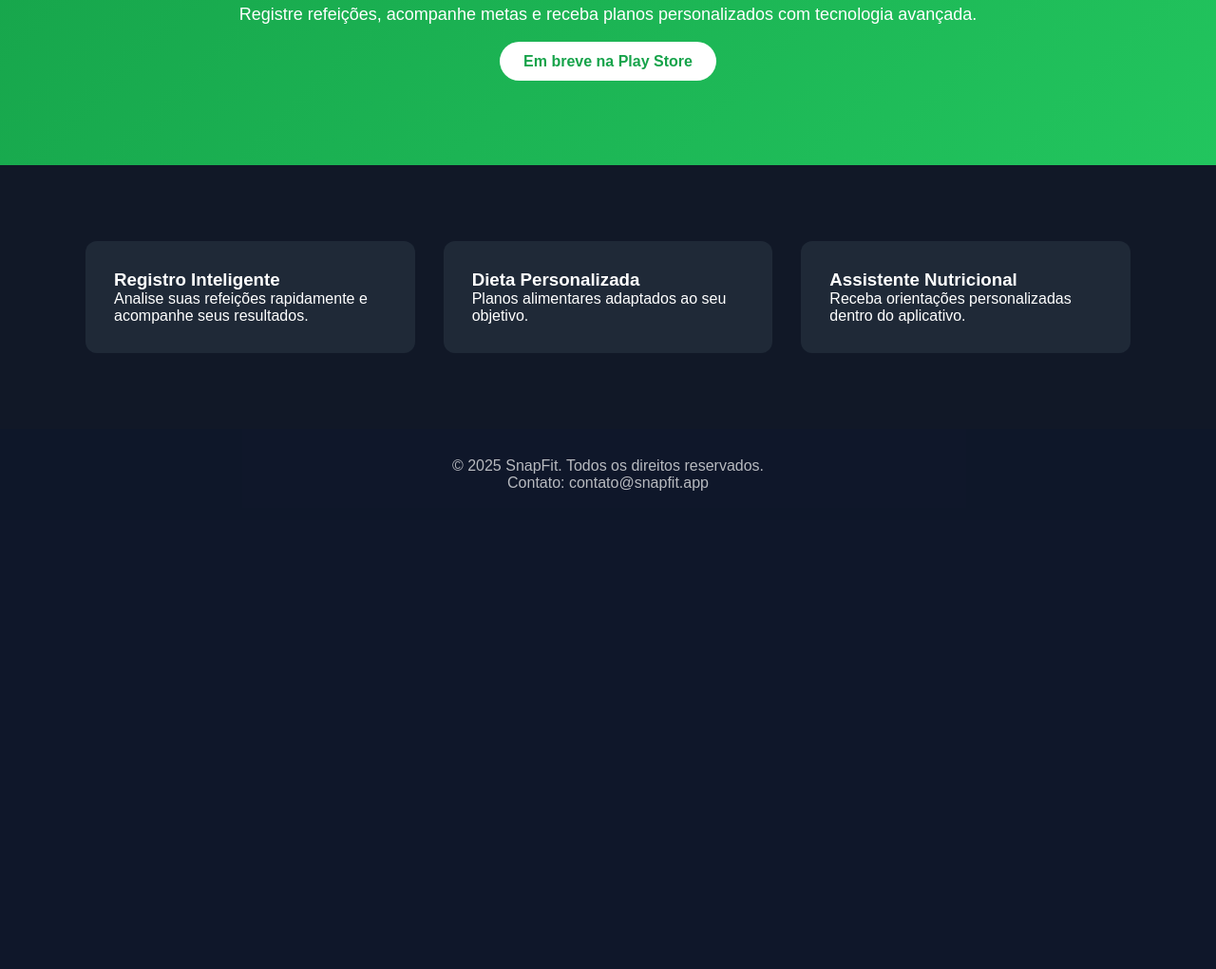
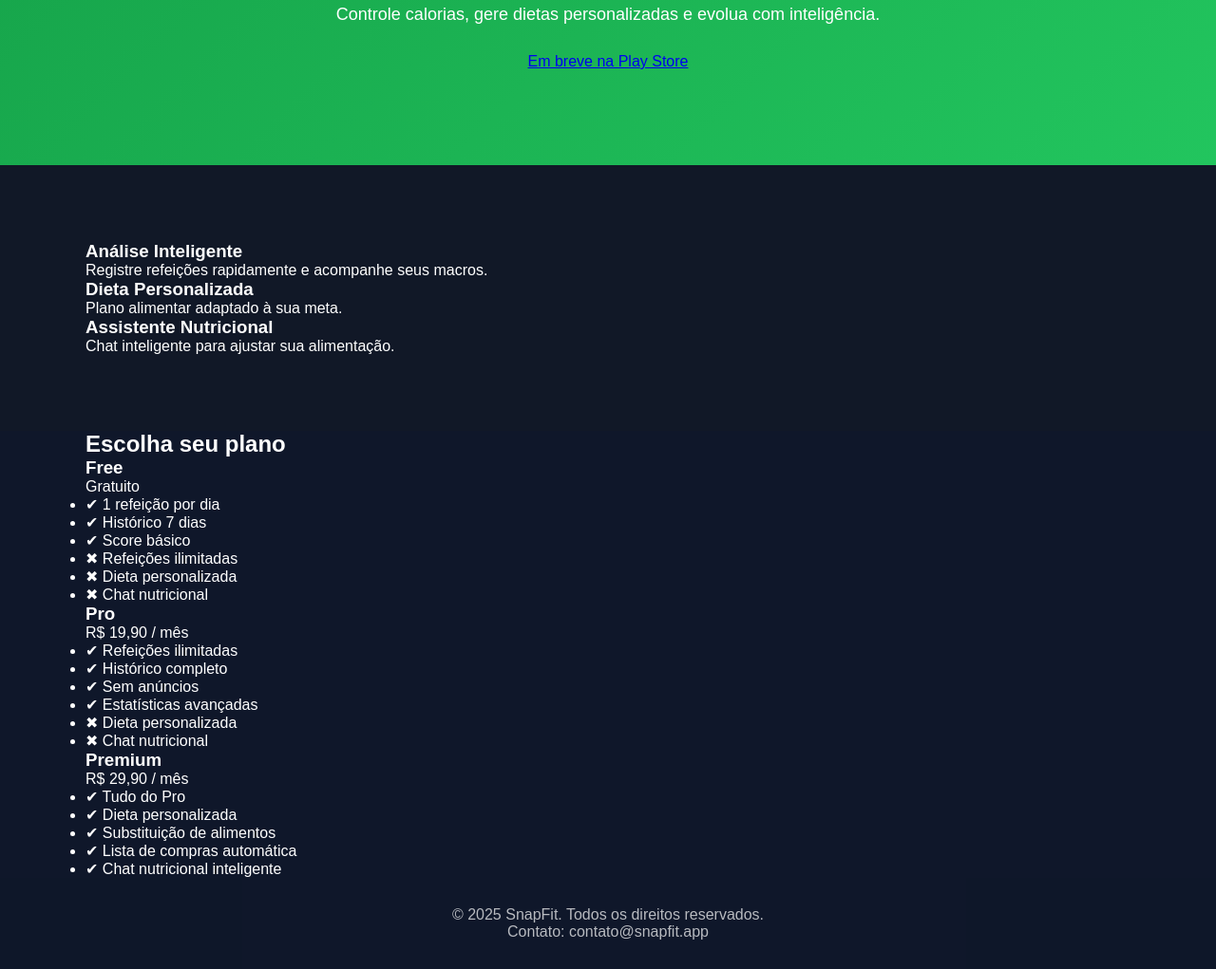
Before and after one commit to EnzooPalmeira/snapfit-site, a plain HTML site: page index.html in a window 1280 px wide. Shown: the part 228-1249 px from the top of the page at 95% size. Before the commit the page ends 800 px from the top, so only its background shows below. Drawn offline with Linux system fonts and the light colour scheme.

Commit message:
Update header and hero section content in index.html

```diff
--- a/index.html
+++ b/index.html
@@ -1,18 +1,18 @@
-
 <!DOCTYPE html>
 <html lang="pt-BR">
 <head>
   <meta charset="UTF-8" />
   <meta name="viewport" content="width=device-width, initial-scale=1.0" />
-  <title>SnapFit - Controle sua alimentação com inteligência</title>
+  <title>SnapFit - Nutrição Inteligente</title>
   <link rel="stylesheet" href="style.css" />
 </head>
 <body>
 
 <header>
-    <div class="container">
-      <h1>SnapFit</h1>
+  <div class="container nav">
+    <h1 class="logo">SnapFit</h1>
     <nav>
+      <a href="#planos">Planos</a>
       <a href="privacy.html">Privacidade</a>
       <a href="terms.html">Termos</a>
     </nav>
@@ -20,26 +20,74 @@
 </header>
 
 <section class="hero">
-    <div class="container">
-      <h2>Controle sua alimentação com inteligência</h2>
-      <p>Registre refeições, acompanhe metas e receba planos personalizados com tecnologia avançada.</p>
-      <a href="#" class="btn">Em breve na Play Store</a>
+  <div class="container hero-content">
+    <h2>Transforme sua alimentação com tecnologia</h2>
+    <p>Controle calorias, gere dietas personalizadas e evolua com inteligência.</p>
+    <a href="#" class="btn-primary">Em breve na Play Store</a>
   </div>
 </section>
 
 <section class="features">
-    <div class="container grid">
-      <div class="card">
-        <h3>Registro Inteligente</h3>
-        <p>Analise suas refeições rapidamente e acompanhe seus resultados.</p>
+  <div class="container grid-3">
+    <div class="feature-card">
+      <h3>Análise Inteligente</h3>
+      <p>Registre refeições rapidamente e acompanhe seus macros.</p>
     </div>
-      <div class="card">
+    <div class="feature-card">
       <h3>Dieta Personalizada</h3>
-        <p>Planos alimentares adaptados ao seu objetivo.</p>
+      <p>Plano alimentar adaptado à sua meta.</p>
     </div>
-      <div class="card">
+    <div class="feature-card">
       <h3>Assistente Nutricional</h3>
-        <p>Receba orientações personalizadas dentro do aplicativo.</p>
+      <p>Chat inteligente para ajustar sua alimentação.</p>
+    </div>
+  </div>
+</section>
+
+<section id="planos" class="plans">
+  <div class="container">
+    <h2 class="section-title">Escolha seu plano</h2>
+
+    <div class="plan-grid">
+
+      <div class="plan-card">
+        <h3>Free</h3>
+        <p class="price">Gratuito</p>
+        <ul>
+          <li>✔ 1 refeição por dia</li>
+          <li>✔ Histórico 7 dias</li>
+          <li>✔ Score básico</li>
+          <li>✖ Refeições ilimitadas</li>
+          <li>✖ Dieta personalizada</li>
+          <li>✖ Chat nutricional</li>
+        </ul>
+      </div>
+
+      <div class="plan-card highlight">
+        <h3>Pro</h3>
+        <p class="price">R$ 19,90 / mês</p>
+        <ul>
+          <li>✔ Refeições ilimitadas</li>
+          <li>✔ Histórico completo</li>
+          <li>✔ Sem anúncios</li>
+          <li>✔ Estatísticas avançadas</li>
+          <li>✖ Dieta personalizada</li>
+          <li>✖ Chat nutricional</li>
+        </ul>
+      </div>
+
+      <div class="plan-card premium">
+        <h3>Premium</h3>
+        <p class="price">R$ 29,90 / mês</p>
+        <ul>
+          <li>✔ Tudo do Pro</li>
+          <li>✔ Dieta personalizada</li>
+          <li>✔ Substituição de alimentos</li>
+          <li>✔ Lista de compras automática</li>
+          <li>✔ Chat nutricional inteligente</li>
+        </ul>
+      </div>
+
     </div>
   </div>
 </section>
```
Lines whose indentation alone changed are shown as unchanged.
